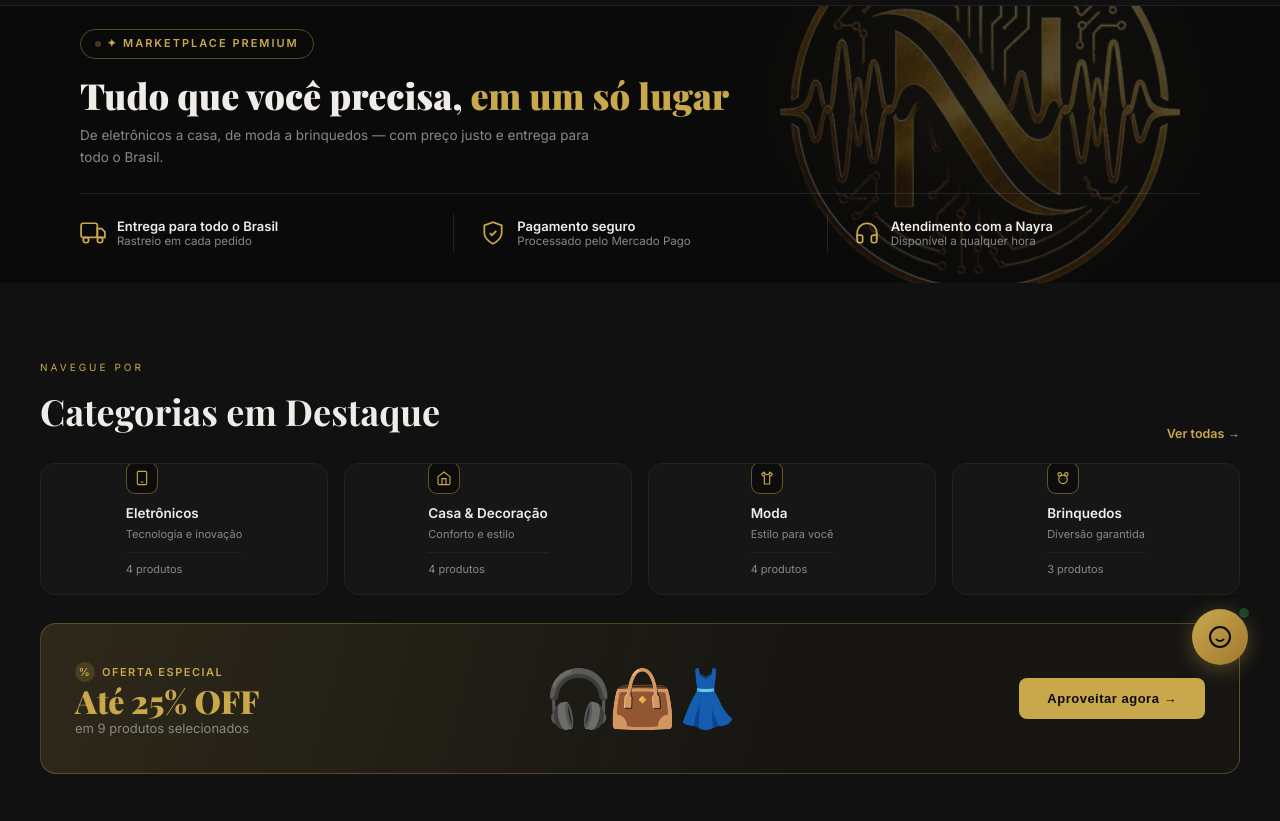
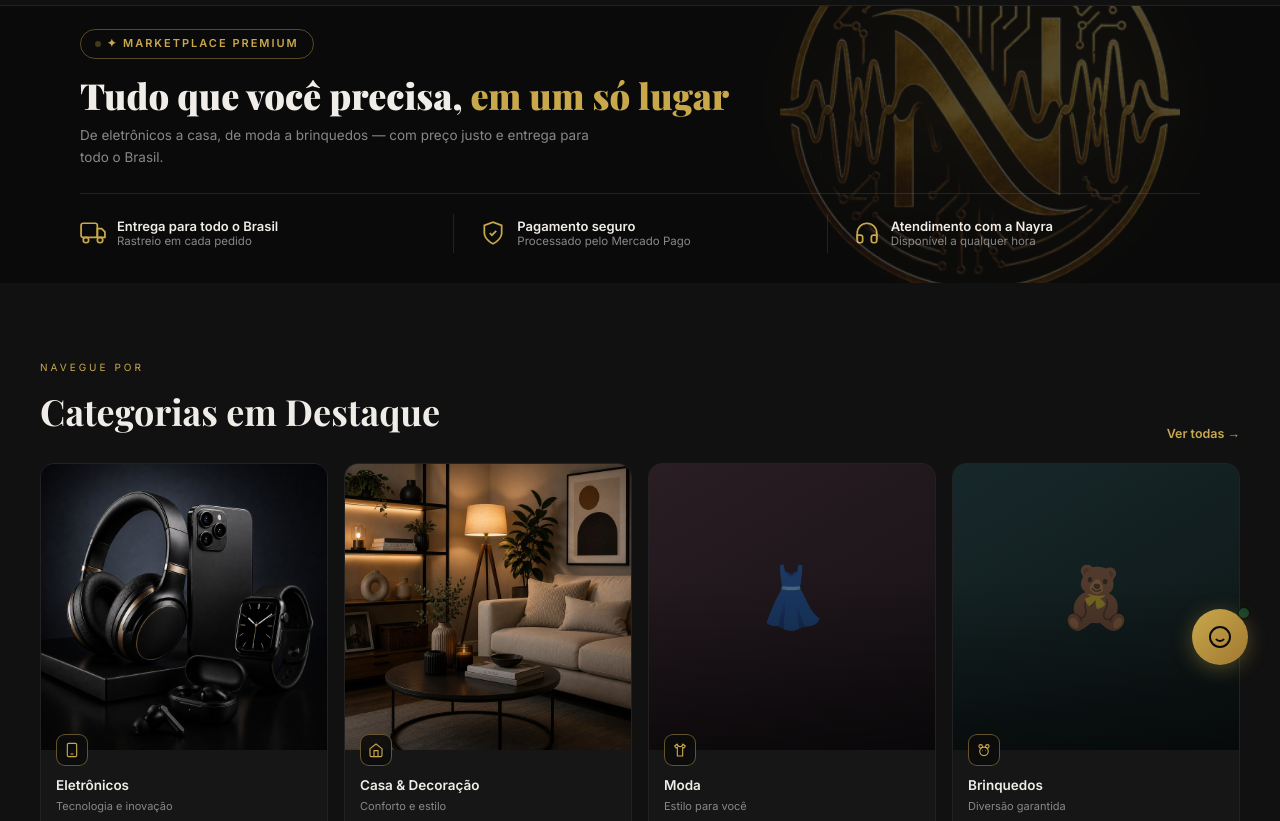
Before and after one commit to nicolasrodriguespsantos-spec/Nes-Shop, a website: page index.html in a window 1280 px wide. Shown: the part 103-924 px from the top of the page. Drawn offline with nearby package versions, Linux system fonts and the light colour scheme.

Commit message:
Update index.html

```diff
--- a/index.html
+++ b/index.html
@@ -495,11 +495,13 @@
      A foto é opcional: cada card aceita  style="--cat-img:url('arquivo.jpg')".
      Sem foto, o gradiente da própria categoria assume — nunca fica quadrado vazio. */
   .cat-grid { grid-template-columns:repeat(2,1fr); gap:12px; }
-  .cat-card { position:relative; display:flex; flex-direction:column; padding:0; overflow:hidden; border-radius:14px; border:1px solid var(--border); background:var(--card); cursor:pointer; transition:border-color 0.2s, transform 0.15s; }
+  .cat-card { position:relative; display:flex; flex-direction:column; align-items:stretch; gap:0; padding:0; overflow:hidden; border-radius:14px; border:1px solid var(--border); background:var(--card); cursor:pointer; transition:border-color 0.2s, transform 0.15s; }
   .cat-card:hover { border-color:var(--gold); transform:translateY(-2px); }
 
   /* Área da foto (ou do gradiente, enquanto não houver foto) */
-  .cat-photo { position:relative; aspect-ratio:1.12; overflow:hidden; }
+  /* Quadrada: as artes são quadradas, então aparecem inteiras, sem corte.
+     O flex:0 0 auto impede que o container vertical espreme essa área. */
+  .cat-photo { position:relative; aspect-ratio:1; flex:0 0 auto; width:100%; overflow:hidden; }
   .cat-img { position:absolute; inset:0; width:100%; height:100%; object-fit:cover; z-index:1; transition:transform 0.5s ease; }
   .cat-card:hover .cat-img { transform:scale(1.06); }
   /* véu leve: o texto agora vive fora da foto, então ele só precisa
```
